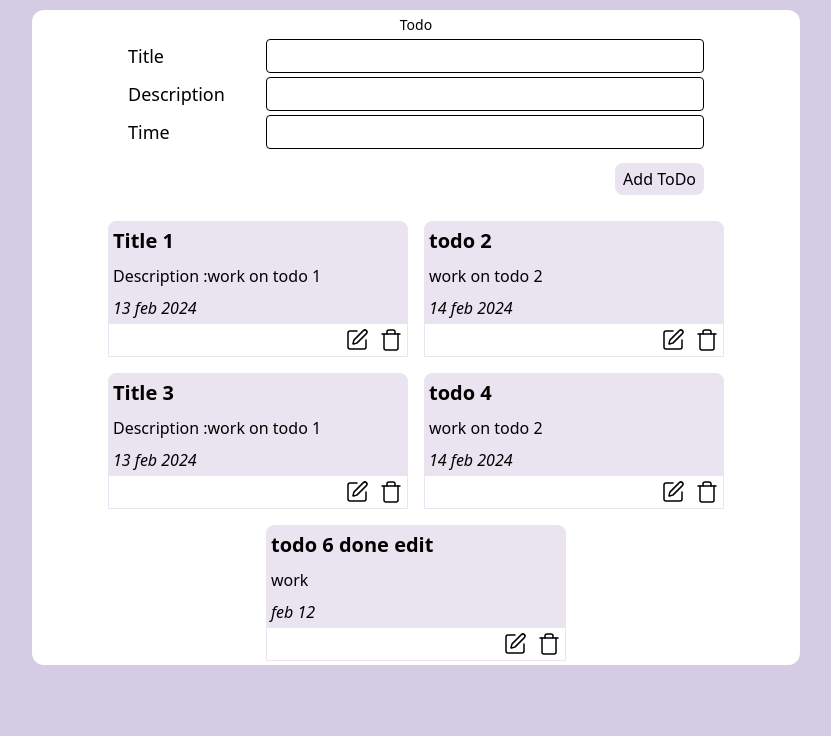
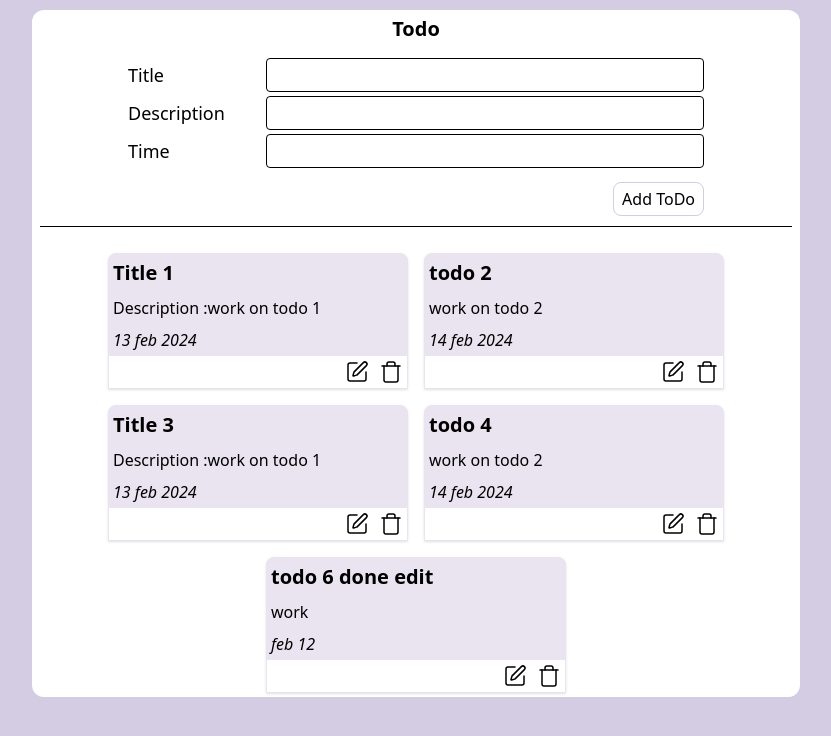
Before and after one commit to zeidkazi/todo_assignment, a React (Vite) app: page / in a window 1280 px wide. Shown: the top 736 px of the page, without its empty margins (224-1055 px from the left). Built offline with nearby package versions, Linux system fonts and the light colour scheme; data requests are answered from the project's data file.

Commit message:
Add: validation and ui changes

```diff
--- a/src/components/AddTodo.tsx
+++ b/src/components/AddTodo.tsx
@@ -5,9 +5,9 @@ import { addTodo } from "../api/api";
 import { useMutation, useQueryClient } from "@tanstack/react-query";
 
 export const formSchema = yup.object().shape({
-  title: yup.string().required(),
-  description: yup.string().required(),
-  time: yup.string().required(),
+  title: yup.string().required("Title required"),
+  description: yup.string().required("Description required"),
+  time: yup.string().required("Time required"),
 });
 
 const AddTodo = () => {
@@ -29,8 +29,8 @@ const AddTodo = () => {
   });
 
   return (
-    <div className="w-full flex flex-col items-center gap-xs">
-      <div className="text-small ">Todo</div>
+    <div className="w-full flex flex-col items-center gap-xs border-b pb-base">
+      <div className="text-xlarge font-bold pb-base">Todo</div>
       <form
         onSubmit={handleSubmit((data) => mutate(data))}
         className="w-full max-w-xl flex flex-col items-start gap-xs"
@@ -39,45 +39,72 @@ const AddTodo = () => {
           <label htmlFor="title" className="w-32 text-base md:text-large">
             Title
           </label>
+          <div className="grow">
             <input
               type="text"
               id="title"
               {...register("title")}
-            className={`grow outline-none border rounded p-xs ${
-              errors?.title ? "focus:border-red-500" : "focus:border-background"
+              className={`w-full outline-none border rounded p-xs ${
+                errors?.title
+                  ? "focus:border-red-500"
+                  : "focus:border-background"
               }`}
             />
+            {errors && errors.title ? (
+              <p className="text-xs text-red-500">{errors.title?.message}</p>
+            ) : null}
           </div>
+        </div>
+
         <div className=" w-full flex items-center gap-base">
           <label htmlFor="description" className="w-32 text-base md:text-large">
             Description
           </label>
+          <div className="grow">
             <input
               type="text"
               id="description"
               {...register("description")}
-            className={`grow outline-none border rounded p-xs ${
+              className={`w-full outline-none border rounded p-xs ${
                 errors?.description
                   ? "focus:border-red-500"
                   : "focus:border-background"
               }`}
             />
+            {errors && errors.description ? (
+              <p className="text-xs text-red-500">
+                {errors.description?.message}
+              </p>
+            ) : null}
           </div>
+        </div>
+
         <div className=" w-full flex items-center gap-base">
-          <label htmlFor="title" className="w-32 text-base md:text-large">
+          <label htmlFor="time" className="w-32 text-base md:text-large">
             Time
           </label>
+          <div className="grow">
             <input
               type="text"
               id="time"
               {...register("time")}
-            className={`grow outline-none border rounded p-xs ${
-              errors?.time ? "focus:border-red-500" : "focus:border-background"
+              className={`w-full outline-none border rounded p-xs ${
+                errors?.time
+                  ? "focus:border-red-500"
+                  : "focus:border-background"
               }`}
             />
+            {errors && errors.time ? (
+              <p className="text-xs text-red-500">{errors.time?.message}</p>
+            ) : null}
           </div>
+        </div>
+
         <div className="w-full flex items-center justify-end pt-base">
-          <button type="submit" className=" px-sm py-xs rounded-lg bg-primary active:scale-[0.9] transition-all">
+          <button
+            type="submit"
+            className=" px-sm py-xs rounded-lg border border-background hover:bg-background hover:text-white active:scale-[0.9] transition-all"
+          >
             Add ToDo
           </button>
         </div>
--- a/src/components/EditModal.tsx
+++ b/src/components/EditModal.tsx
@@ -2,8 +2,8 @@ import { useForm } from "react-hook-form";
 import { EditModalProps } from "../types";
 import { yupResolver } from "@hookform/resolvers/yup";
 import { formSchema } from "./AddTodo";
-import { useMutation, useQuery, useQueryClient } from "@tanstack/react-query";
-import { deleteTodo, editTodo } from "../api/api";
+import { useMutation, useQueryClient } from "@tanstack/react-query";
+import { editTodo } from "../api/api";
 
 const EditModal = ({ setClose, todo }: EditModalProps) => {
   const {
@@ -27,12 +27,15 @@ const EditModal = ({ setClose, todo }: EditModalProps) => {
   return (
     <div
       onClick={() => setClose(false)}
-      className="fixed  inset-0 flex items-center justify-center bg-white/60"
+      className="fixed  inset-0 flex items-center justify-center bg-black/50 backdrop-blur-xs"
     >
       <div
         onClick={(e) => e.stopPropagation()}
-        className="min-w-[500px] min-h-[100px] bg-primary rounded p-base"
+        className="min-w-[500px] min-h-[100px] bg-white rounded-lg p-base shadow-lg flex flex-col items-center gap-base"
       >
+        <p className="text-xlarge font-bold">
+            Edit ToDo
+        </p>
         <form
           onSubmit={handleSubmit((data) => mutate({ id: todo.id, todo: data }))}
           className="w-full max-w-xl flex flex-col items-start gap-xs"
@@ -88,7 +91,7 @@ const EditModal = ({ setClose, todo }: EditModalProps) => {
           <div className="w-full flex items-center justify-end pt-sm">
             <button
               type="submit"
-              className=" px-sm py-xs rounded-lg bg-background active:scale-[0.9] transition-all"
+              className=" px-sm py-xs rounded-lg bg border border-background hover:shadow transition "
             >
               Edit ToDo
             </button>
--- a/src/components/TodoCard.tsx
+++ b/src/components/TodoCard.tsx
@@ -18,7 +18,7 @@ const TodoCard: React.FC<TodoCardProps> = ({ todo, id }) => {
 
   return (
     <div
-      className="bg-primary border border-primary flex flex-col w-full max-w-max rounded-t-lg"
+      className="bg-primary border border-primary flex flex-col w-full max-w-max rounded-t-lg shadow"
       key={id}
     >
       <div className="p-xs flex flex-col gap-sm">
```
Lines whose indentation alone changed are shown as unchanged.
